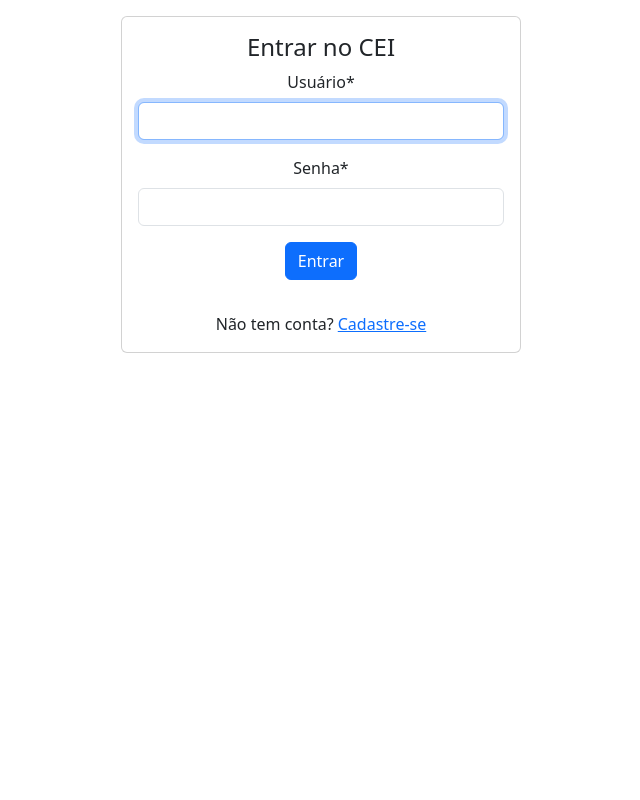
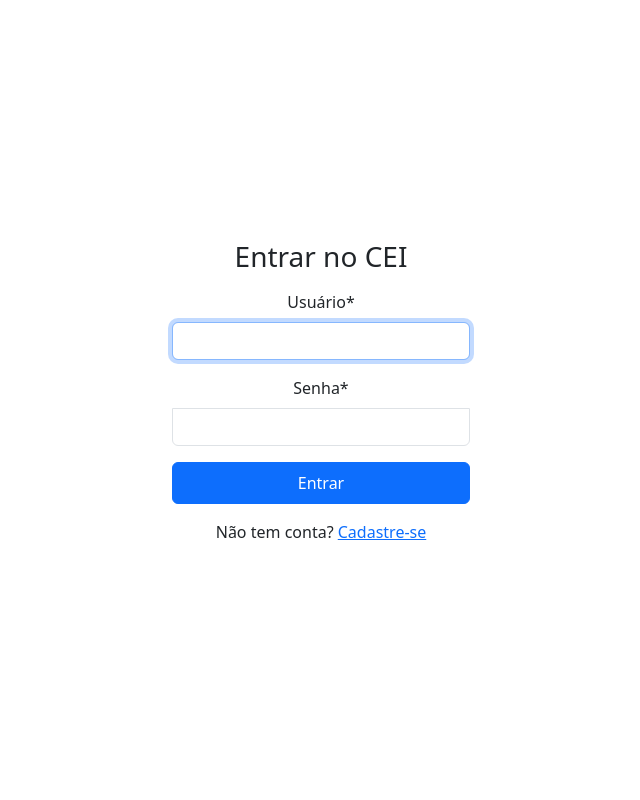
Before and after one commit to andre7zl/calendar-list, a Django app: page /login/ in a window 1280 px wide. Shown: the whole page, without its empty margins (319-959 px from the left). Run offline with Django 3.2, Linux system fonts and the light colour scheme; some libraries are stand-ins or nearby versions.

Commit message:
template de login

```diff
--- a/profiles/templates/registration/login.html
+++ b/profiles/templates/registration/login.html
@@ -3,28 +3,31 @@
 {% block title %}Login - CEI{% endblock %}
 {% block content %}
 
-<div class="row">
-    <div class="col-md-4 offset-md-4 text-center">
+<div class="row justify-content-center">
+    <div class="col-md-4 text-center">
         {% if user.is_authenticated %}
             <h3>Ação não permitida</h3>
-            <p class="lead"> você não tem permissão para fazer essa ação </p>
+            <p class="lead">Você não tem permissão para fazer essa ação.</p>
         {% else %}
-        <div class="card auth-card">
-            <div class="card-body">
-                <h4 class="card-title text-center">Entrar no CEI</h4>
-                <form method="post">
-                    {% csrf_token %}
-                    <input type="hidden" name="next" value="{{ next }}">
+        <main class="form-signin w-100 m-auto">
+            <form method="post">
+                {% csrf_token %}
+                <h1 class="h3 mb-3 fw-normal">Entrar no CEI</h1>
 
-                    {{ form|crispy }}
+                <div class="form-floating mb-3">
+                    {{ form.username|as_crispy_field }}
+                </div>
+                <div class="form-floating mb-3">
+                    {{ form.password|as_crispy_field }}
+                </div>
 
-                    <button type="submit" class="btn btn-primary btn-block">Entrar</button>
-                </form>
-            </div>
-            <p class="mt-3">Não tem conta? <a href="{% url 'register' %}">Cadastre-se</a></p>
-        </div>
+                <button class="btn btn-primary w-100 py-2" type="submit">Entrar</button>
+
+                <p class="mt-3">Não tem conta? <a href="{% url 'register' %}">Cadastre-se</a></p>
+            </form>
+        </main>
+        {% endif %}
     </div>
 </div>
-        {% endif %}
 
 {% endblock %}
--- /dev/null
+++ b/tasks/static/css/sign-in.css
@@ -0,0 +1,25 @@
+html,
+body {
+  height: 100%;
+}
+
+.form-signin {
+  max-width: 330px;
+  padding: 1rem;
+}
+
+.form-signin .form-floating:focus-within {
+  z-index: 2;
+}
+
+.form-signin input[type="email"] {
+  margin-bottom: -1px;
+  border-bottom-right-radius: 0;
+  border-bottom-left-radius: 0;
+}
+
+.form-signin input[type="password"] {
+  margin-bottom: 10px;
+  border-top-left-radius: 0;
+  border-top-right-radius: 0;
+}
--- a/templates/baselog.html
+++ b/templates/baselog.html
@@ -8,13 +8,11 @@
     <title>{% block title %}{% endblock %}</title>
     <link href="{% static 'bootstrap/css/bootstrap.min.css' %}" rel="stylesheet">
     <link rel="stylesheet" href="https://use.fontawesome.com/releases/v5.7.2/css/all.css" integrity="sha384-fnmOCqbTlWIlj8LyTjo7mOUStjsKC4pOpQbqyi7RrhN7udi9RwhKkMHpvLbHG9Sr" crossorigin="anonymous">
-    <link rel="stylesheet" href="{% static 'css/styles.css' %}">
+    <link rel="stylesheet" href="{% static 'css/sign-in.css' %}">
 </head>
 <body>
-    <div class="d-flex">
-
+    <div class="d-flex align-items-center justify-content-center min-vh-100">
         <div class="flex-grow-1">
-
             <div class="p-3">
                 {% block content %}
                 {% endblock %}
```
Also changed, not shown: db.sqlite3. Lines whose indentation alone changed are shown as unchanged.
